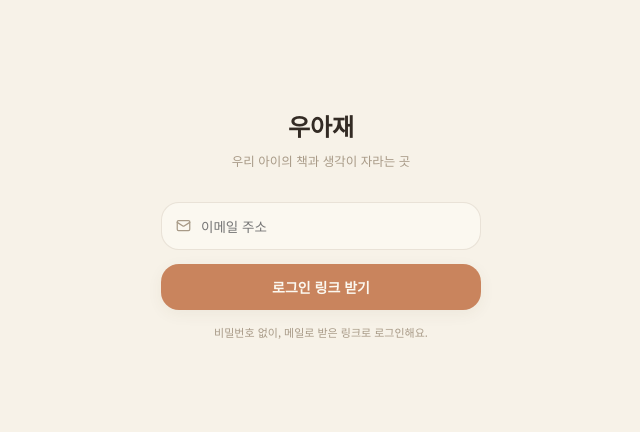
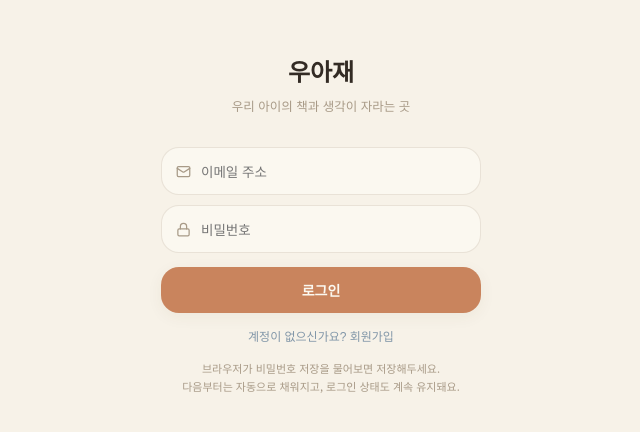
Before and after one commit to hwillmadeit/uaje, a Next.js app: page /login in a window 1280 px wide. Shown: the part 170-602 px from the top of the page, without its empty margins (319-959 px from the left). Built offline with nearby package versions, Linux system fonts and the light colour scheme; no server answers.

Commit message:
로그인방식 변경

```diff
--- a/app/login/page.jsx
+++ b/app/login/page.jsx
@@ -1,31 +1,58 @@
 "use client";
 
 import React, { useState } from "react";
-import { Mail, Check } from "lucide-react";
+import { Mail, Lock, Check } from "lucide-react";
 import { supabase } from "@/lib/supabaseClient";
 
 export default function LoginPage() {
+  const [mode, setMode] = useState("signin"); // "signin" | "signup"
   const [email, setEmail] = useState("");
-  const [sent, setSent] = useState(false);
-  const [sending, setSending] = useState(false);
+  const [password, setPassword] = useState("");
+  const [loading, setLoading] = useState(false);
   const [error, setError] = useState("");
+  const [signupSent, setSignupSent] = useState(false);
 
   async function handleSubmit(e) {
     e.preventDefault();
-    if (!email.trim()) return;
-    setSending(true);
+    if (!email.trim() || !password) return;
+    setLoading(true);
     setError("");
+
+    if (mode === "signin") {
+      const { error: signInError } = await supabase.auth.signInWithPassword({
+        email: email.trim(),
+        password,
+      });
+      setLoading(false);
+      if (signInError) {
+        setError("이메일 또는 비밀번호가 올바르지 않아요.");
+        return;
+      }
+      // 세션 쿠키는 브라우저에 계속 남아있어서, 다음에 다시 들어와도
+      // 로그아웃하기 전까지는 자동으로 로그인 상태가 유지돼요.
+      window.location.href = "/";
+      return;
+    }
+
+    // mode === "signup"
     const siteUrl = process.env.NEXT_PUBLIC_SITE_URL || window.location.origin;
-    const { error: signInError } = await supabase.auth.signInWithOtp({
+    const { data, error: signUpError } = await supabase.auth.signUp({
       email: email.trim(),
+      password,
       options: { emailRedirectTo: `${siteUrl}/auth/callback` },
     });
-    setSending(false);
-    if (signInError) {
-      setError("메일을 보내는 중 문제가 생겼어요. 다시 시도해주세요.");
+    setLoading(false);
+    if (signUpError) {
+      setError(signUpError.message.includes("already registered") ? "이미 가입된 이메일이에요. 로그인해주세요." : "가입 중 문제가 생겼어요. 다시 시도해주세요.");
       return;
     }
-    setSent(true);
+    // Supabase 프로젝트에서 "Confirm email"이 켜져 있으면 세션이 바로 생기지
+    // 않고 메일 인증이 필요해요. 꺼져 있으면 data.session이 바로 채워집니다.
+    if (data.session) {
+      window.location.href = "/";
+    } else {
+      setSignupSent(true);
+    }
   }
 
   return (
@@ -46,20 +73,44 @@ export default function LoginPage() {
       <div style={{ fontFamily: "var(--serif)", fontSize: 24, fontWeight: 700, color: "var(--text-primary)", marginBottom: 8 }}>우아재</div>
       <div style={{ fontSize: 12.5, color: "var(--text-muted)", marginBottom: 32 }}>우리 아이의 책과 생각이 자라는 곳</div>
 
-      {sent ? (
+      {signupSent ? (
         <div style={{ textAlign: "center", maxWidth: 320 }}>
           <div style={{ width: 48, height: 48, borderRadius: "50%", background: "var(--surface-soft)", display: "flex", alignItems: "center", justifyContent: "center", margin: "0 auto 16px" }}>
             <Check size={20} color="var(--sage)" />
           </div>
           <div style={{ fontSize: 14, color: "var(--text-primary)", fontWeight: 600, marginBottom: 8 }}>메일함을 확인해주세요</div>
           <p style={{ fontSize: 12.5, color: "var(--text-secondary)", lineHeight: 1.7 }}>
-            {email}로 로그인 링크를 보냈어요.
+            {email}로 인증 링크를 보냈어요.
             <br />
-            링크를 누르면 바로 들어와져요.
+            링크를 누르면 가입이 끝나요.
           </p>
         </div>
       ) : (
-        <form onSubmit={handleSubmit} style={{ width: "100%", maxWidth: 320 }}>
+        <form onSubmit={handleSubmit} style={{ width: "100%", maxWidth: 320 }} autoComplete="on">
+          <div
+            style={{
+              display: "flex",
+              alignItems: "center",
+              gap: 8,
+              background: "var(--surface)",
+              border: "1px solid var(--border)",
+              borderRadius: "var(--radius-md)",
+              padding: "12px 14px",
+              marginBottom: 10,
+            }}
+          >
+            <Mail size={15} color="var(--text-muted)" />
+            <input
+              type="email"
+              required
+              autoComplete="username"
+              value={email}
+              onChange={(e) => setEmail(e.target.value)}
+              placeholder="이메일 주소"
+              style={{ flex: 1, border: "none", outline: "none", background: "transparent", fontSize: 13.5, color: "var(--text-primary)", fontFamily: "var(--sans)" }}
+            />
+          </div>
+
           <div
             style={{
               display: "flex",
@@ -72,20 +123,24 @@ export default function LoginPage() {
               marginBottom: 14,
             }}
           >
-            <Mail size={15} color="var(--text-muted)" />
+            <Lock size={15} color="var(--text-muted)" />
             <input
-              type="email"
+              type="password"
               required
-              value={email}
-              onChange={(e) => setEmail(e.target.value)}
-              placeholder="이메일 주소"
+              minLength={6}
+              autoComplete={mode === "signin" ? "current-password" : "new-password"}
+              value={password}
+              onChange={(e) => setPassword(e.target.value)}
+              placeholder="비밀번호"
               style={{ flex: 1, border: "none", outline: "none", background: "transparent", fontSize: 13.5, color: "var(--text-primary)", fontFamily: "var(--sans)" }}
             />
           </div>
+
           {error && <div style={{ fontSize: 12, color: "var(--terracotta-deep)", marginBottom: 12, textAlign: "center" }}>{error}</div>}
+
           <button
             type="submit"
-            disabled={sending}
+            disabled={loading}
             className="uaje-tap"
             style={{
               width: "100%",
@@ -96,14 +151,28 @@ export default function LoginPage() {
               padding: "13px 0",
               fontSize: 14,
               fontWeight: 700,
-              cursor: sending ? "default" : "pointer",
+              cursor: loading ? "default" : "pointer",
               boxShadow: "var(--shadow-soft)",
             }}
           >
-            {sending ? "보내는 중..." : "로그인 링크 받기"}
+            {loading ? "확인하는 중..." : mode === "signin" ? "로그인" : "회원가입"}
           </button>
-          <p style={{ fontSize: 11, color: "var(--text-muted)", textAlign: "center", marginTop: 14, lineHeight: 1.6 }}>
-            비밀번호 없이, 메일로 받은 링크로 로그인해요.
+
+          <button
+            type="button"
+            onClick={() => {
+              setMode(mode === "signin" ? "signup" : "signin");
+              setError("");
+            }}
+            style={{ display: "block", width: "100%", textAlign: "center", background: "none", border: "none", color: "var(--dusty-blue)", fontSize: 12, marginTop: 14, cursor: "pointer", padding: 0 }}
+          >
+            {mode === "signin" ? "계정이 없으신가요? 회원가입" : "이미 계정이 있으신가요? 로그인"}
+          </button>
+
+          <p style={{ fontSize: 11, color: "var(--text-muted)", textAlign: "center", marginTop: 16, lineHeight: 1.6 }}>
+            브라우저가 비밀번호 저장을 물어보면 저장해두세요.
+            <br />
+            다음부터는 자동으로 채워지고, 로그인 상태도 계속 유지돼요.
           </p>
         </form>
       )}
```
